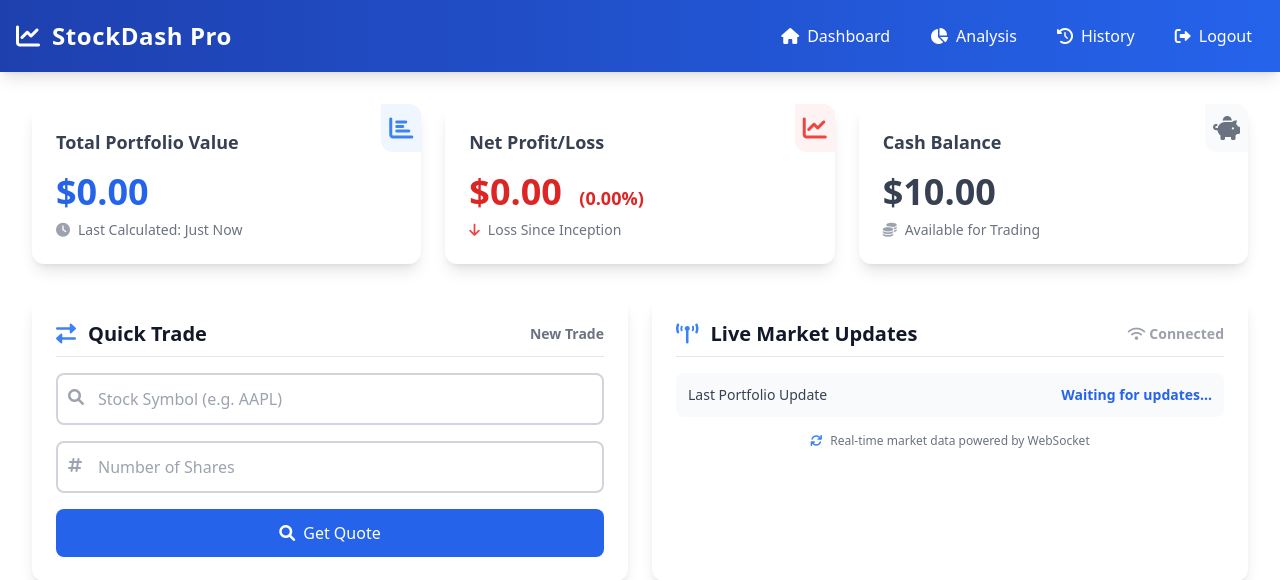
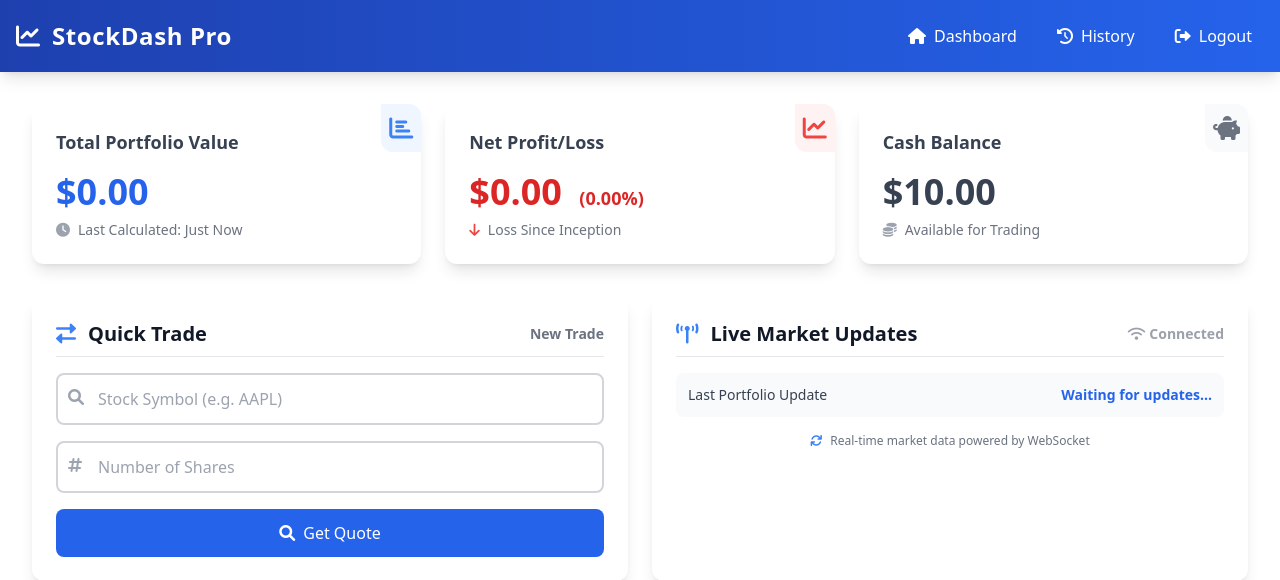
Before and after one commit to MrBlankCoding/Stocks101, a Flask app: template Dashboard/templates/dashboard.html in a window 1280 px wide. Shown: the top 580 px of the page. Run offline with Flask 3, Linux system fonts and the light colour scheme; the template is opened without the code that fills it: most values are stand-ins (such as "Sample title", 1, 10 or a date in 2020); parts of the project's set-up code (start-up, migrations or seed data) failed here and were passed over; some libraries are stand-ins or nearby versions.

Commit message:
Always the little bugs

```diff
--- a/Dashboard/templates/dashboard.html
+++ b/Dashboard/templates/dashboard.html
@@ -14,9 +14,6 @@ Dashboard - StockDash
          <div class="flex flex-wrap space-x-2 md:space-x-4 justify-center">
             <a href="{{ url_for('dashboard') }}" class="text-white hover:bg-white/20 px-3 py-2 rounded-md transition duration-300 flex items-center">
             <i class="fas fa-home mr-2"></i>Dashboard
-            </a>
-            <a href="{{ url_for('portfolio_analysis') }}" class="text-white hover:bg-white/20 px-3 py-2 rounded-md transition duration-300 flex items-center">
-            <i class="fas fa-chart-pie mr-2"></i>Analysis
             </a>
             <a href="{{ url_for('trade_history') }}" class="text-white hover:bg-white/20 px-3 py-2 rounded-md transition duration-300 flex items-center">
             <i class="fas fa-history mr-2"></i>History
```
